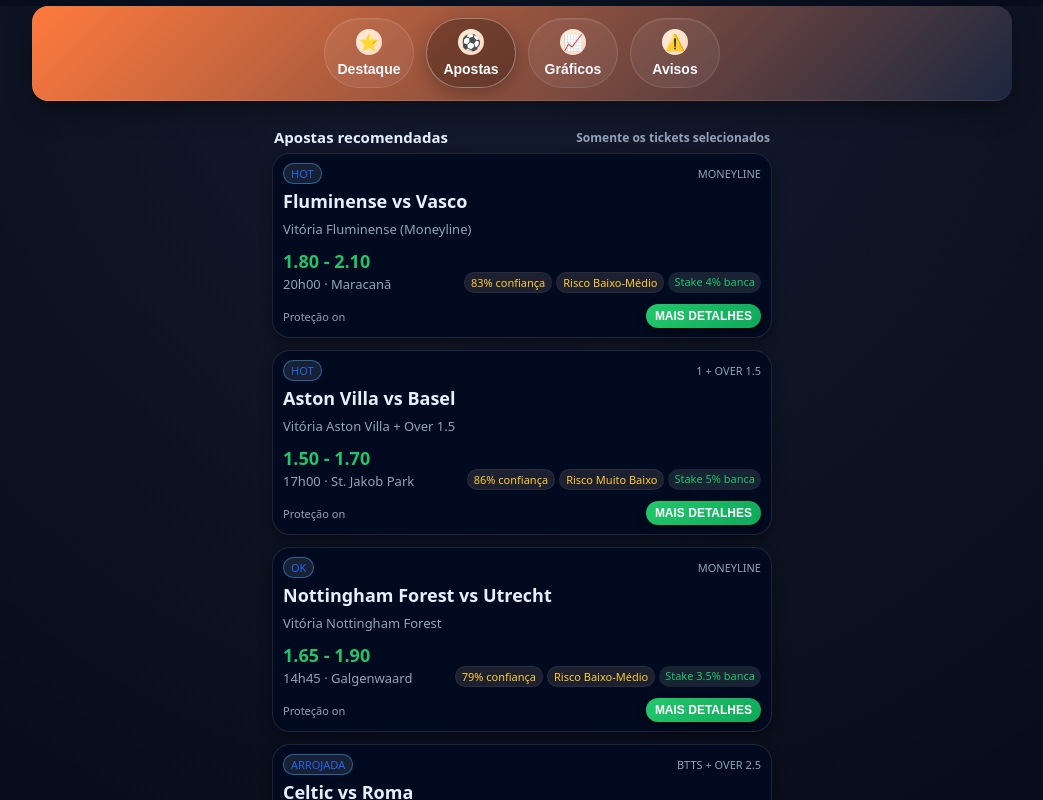
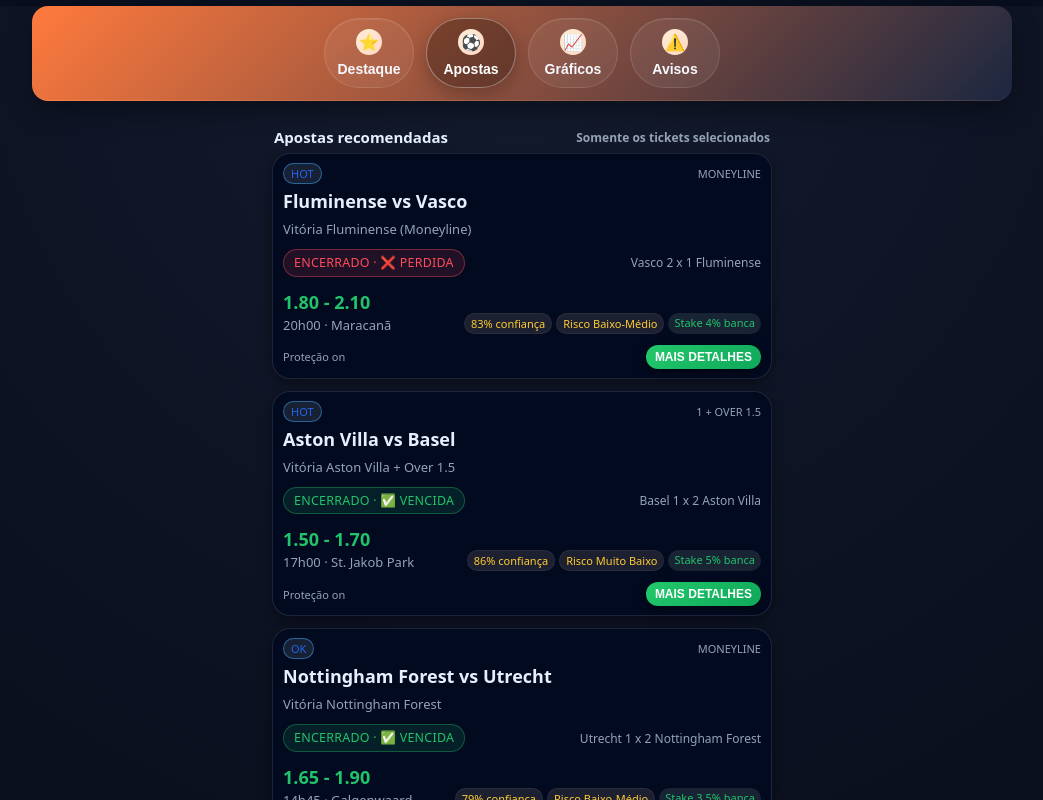
Before and after one commit to newjsouza/coridora, a React (Vite) app in the folder frontend/: page /apostas in a window 1280 px wide. Shown: the top 800 px of the page, without its empty margins (118-1161 px from the left). Built offline with nearby package versions, Linux system fonts and the light colour scheme.

Commit message:
Exibe status das apostas na aba

```diff
--- a/frontend/src/pages/BetsPage.tsx
+++ b/frontend/src/pages/BetsPage.tsx
@@ -26,6 +26,14 @@ export const BetsPage: React.FC = () => {
               </div>
               <div className="bet-match">{bet.match}</div>
               <div className="bet-market">{bet.market}</div>
+              {bet.status && (
+                <div className="status-row">
+                  <span className={`status-pill ${bet.statusTone || "pending"}`}>
+                    {bet.status}
+                  </span>
+                  {bet.score && <span className="status-score">{bet.score}</span>}
+                </div>
+              )}
               <div className="bet-odd-row">
                 <div>
                   <div className="bet-odd">{bet.odd}</div>
```
Also changed, not shown: 2 other files (tests, documents, lock files or other folders).
